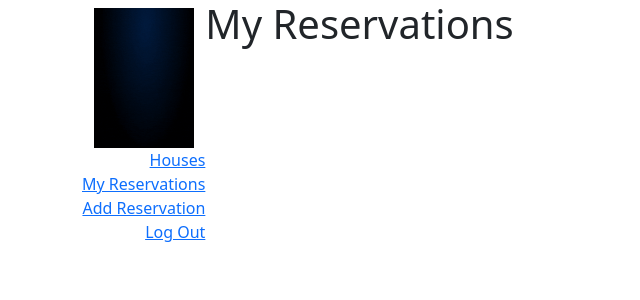
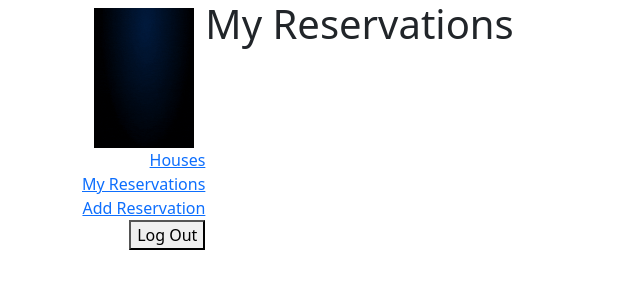
Before and after one commit to danielufeli/irentapp-frontend-capstone, a React (Create React App) app: page /reservations in a window 1280 px wide. Shown: the top 300 px of the page, without its empty margins (0-640 px from the left). Built offline with nearby package versions, Linux system fonts and the light colour scheme.

Commit message:
Add Logout and Secure house component

```diff
--- a/src/components/houses/houses.js
+++ b/src/components/houses/houses.js
@@ -1,14 +1,18 @@
 import { useEffect } from 'react';
 import { useDispatch, useSelector } from 'react-redux';
+import { useNavigate } from 'react-router-dom';
 import { getHouses } from '../../features/houses/housesState';
 import Aside from '../sidebar/sidebar';
 
 function Houses() {
   const dispatch = useDispatch();
   const houses = useSelector((state) => state.houseList.items);
+  const { user } = useSelector((state) => state.auth);
+  const navigate = useNavigate();
 
   useEffect(() => {
     dispatch(getHouses());
+    if (!user) navigate('/');
   }, [dispatch]);
 
   return (
--- a/src/components/sidebar/sidebar.js
+++ b/src/components/sidebar/sidebar.js
@@ -1,7 +1,19 @@
 import { Link } from 'react-router-dom';
+import { useSelector, useDispatch } from 'react-redux';
 import mainLogo from '../../images/mainLogo.gif';
+import { logout, reset } from '../../features/auth/authSlice';
 
-const Aside = () => (
+const Aside = () => {
+  const dispatch = useDispatch();
+  const { user } = useSelector((state) => state.auth);
+
+  const onLogout = () => {
+    dispatch(logout(user));
+    dispatch(reset());
+    window.location = '/';
+  };
+
+  return (
     <aside className="navbar navbar-expand-md navbar-light d-flex flex-md-column">
       <a href="https://www.google.com/">
         <img src={mainLogo} alt="logo" width="100" height="140" />
@@ -24,13 +36,13 @@ const Aside = () => (
             {/* <a className="nav-link" href="https://www.google.com/">Add Reservations</a> */}
           </li>
           <li>
-          <Link to="/logout">Log Out</Link>
+            <button type="submit" onClick={onLogout}>Log Out</button>
             {/* <a className="nav-link" href="https://www.google.com/">Log out</a> */}
           </li>
         </ul>
       </div>
     </aside>
-
   );
+};
 
 export default Aside;
```
Lines whose indentation alone changed are shown as unchanged.
